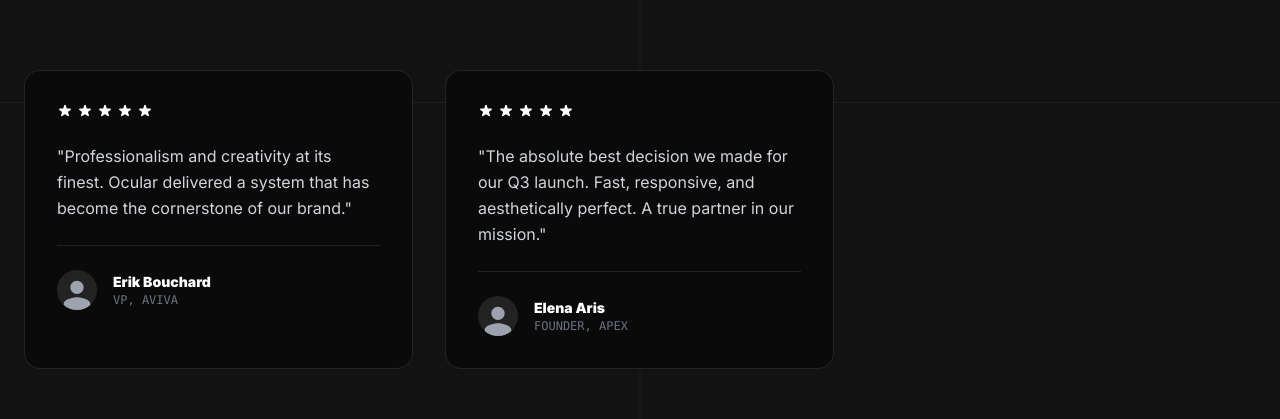
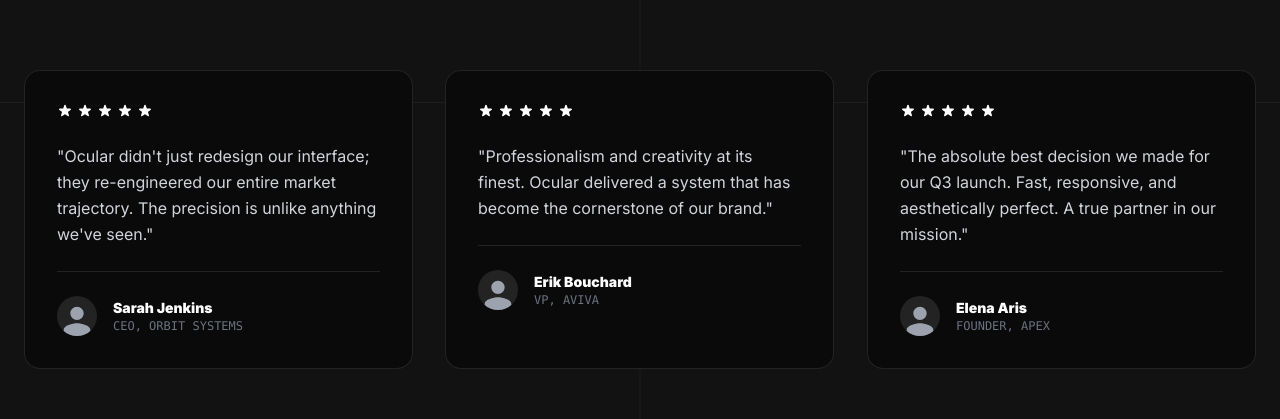
Before and after one commit to ProgramOcular/my-agency, a website: page index.html in a window 1280 px wide. Shown: the part 3283-3702 px from the top of the page. Drawn offline with nearby package versions, Linux system fonts and the light colour scheme; files that its build step writes are made by us from their sources.

Commit message:
Update index.html

```diff
--- a/index.html
+++ b/index.html
@@ -659,7 +659,7 @@ Checking consistency, usability and brand <br> alignment
             </div>
         </section>
 
- <!-- MISSION REPORTS (TESTIMONIALS) -->
+<!-- MISSION REPORTS (TESTIMONIALS) -->
     <section class="py-32 px-6 border-t border-white/5 bg-surface relative overflow-hidden">
         <div class="absolute top-0 left-1/2 -translate-x-1/2 w-px h-full bg-white/5"></div>
         <div class="absolute top-1/2 left-0 w-full h-px bg-white/5"></div>
@@ -681,6 +681,32 @@ Checking consistency, usability and brand <br> alignment
                         <svg class="w-4 h-4" fill="currentColor" viewBox="0 0 20 20"><path d="M9.049 2.927c.3-.921 1.603-.921 1.902 0l1.07 3.292a1 1 0 00.95.69h3.462c.969 0 1.371 1.24.588 1.81l-2.8 2.034a1 1 0 00-.364 1.118l1.07 3.292c.3.921-.755 1.688-1.54 1.118l-2.8-2.034a1 1 0 00-1.175 0l-2.8 2.034c-.784.57-1.838-.197-1.539-1.118l1.07-3.292a1 1 0 00-.364-1.118L2.98 8.72c-.783-.57-.38-1.81.588-1.81h3.461a1 1 0 00.951-.69l1.07-3.292z"/></svg>
                         <svg class="w-4 h-4" fill="currentColor" viewBox="0 0 20 20"><path d="M9.049 2.927c.3-.921 1.603-.921 1.902 0l1.07 3.292a1 1 0 00.95.69h3.462c.969 0 1.371 1.24.588 1.81l-2.8 2.034a1 1 0 00-.364 1.118l1.07 3.292c.3.921-.755 1.688-1.54 1.118l-2.8-2.034a1 1 0 00-1.175 0l-2.8 2.034c-.784.57-1.838-.197-1.539-1.118l1.07-3.292a1 1 0 00-.364-1.118L2.98 8.72c-.783-.57-.38-1.81.588-1.81h3.461a1 1 0 00.951-.69l1.07-3.292z"/></svg>
                         <svg class="w-4 h-4" fill="currentColor" viewBox="0 0 20 20"><path d="M9.049 2.927c.3-.921 1.603-.921 1.902 0l1.07 3.292a1 1 0 00.95.69h3.462c.969 0 1.371 1.24.588 1.81l-2.8 2.034a1 1 0 00-.364 1.118l1.07 3.292c.3.921-.755 1.688-1.54 1.118l-2.8-2.034a1 1 0 00-1.175 0l-2.8 2.034c-.784.57-1.838-.197-1.539-1.118l1.07-3.292a1 1 0 00-.364-1.118L2.98 8.72c-.783-.57-.38-1.81.588-1.81h3.461a1 1 0 00.951-.69l1.07-3.292z"/></svg>
+                    </div>
+                    <p class="text-gray-300 leading-relaxed mb-6">
+                        "Ocular didn't just redesign our interface; they re-engineered our entire market trajectory. The precision is unlike anything we've seen."
+                    </p>
+                    <div class="flex items-center gap-4 border-t border-white/10 pt-6">
+                        <div class="w-10 h-10 bg-white/10 rounded-full flex items-center justify-center overflow-hidden">
+                             <!-- User Icon - Moved upwards slightly -->
+                             <svg class="w-12 h-12 text-gray-400 translate-y-1" fill="currentColor" viewBox="0 0 24 24">
+                                <path d="M12 12c2.21 0 4-1.79 4-4s-1.79-4-4-4-4 1.79-4 4 1.79 4 4 4zm0 2c-2.67 0-8 1.34-8 4v6h16v-6c0-2.66-5.33-4-8-4z"/>
+                             </svg>
+                        </div>
+                        <div>
+                            <p class="text-white font-bold text-sm">Sarah Jenkins</p>
+                            <p class="text-xs font-mono text-gray-500">CEO, ORBIT SYSTEMS</p>
+                        </div>
+                    </div>
+                </div>
+
+                <!-- Review 2 -->
+                <div class="bg-[#0A0A0A] p-8 rounded-2xl border border-white/10 hover:border-white/30 transition duration-500 reveal-on-scroll delay-200">
+                    <div class="flex items-center gap-1 mb-6">
+                        <svg class="w-4 h-4 text-white" fill="currentColor" viewBox="0 0 20 20"><path d="M9.049 2.927c.3-.921 1.603-.921 1.902 0l1.07 3.292a1 1 0 00.95.69h3.462c.969 0 1.371 1.24.588 1.81l-2.8 2.034a1 1 0 00-.364 1.118l1.07 3.292c.3.921-.755 1.688-1.54 1.118l-2.8-2.034a1 1 0 00-1.175 0l-2.8 2.034c-.784.57-1.838-.197-1.539-1.118l1.07-3.292a1 1 0 00-.364-1.118L2.98 8.72c-.783-.57-.38-1.81.588-1.81h3.461a1 1 0 00.951-.69l1.07-3.292z"/></svg>
+                        <svg class="w-4 h-4 text-white" fill="currentColor" viewBox="0 0 20 20"><path d="M9.049 2.927c.3-.921 1.603-.921 1.902 0l1.07 3.292a1 1 0 00.95.69h3.462c.969 0 1.371 1.24.588 1.81l-2.8 2.034a1 1 0 00-.364 1.118l1.07 3.292c.3.921-.755 1.688-1.54 1.118l-2.8-2.034a1 1 0 00-1.175 0l-2.8 2.034c-.784.57-1.838-.197-1.539-1.118l1.07-3.292a1 1 0 00-.364-1.118L2.98 8.72c-.783-.57-.38-1.81.588-1.81h3.461a1 1 0 00.951-.69l1.07-3.292z"/></svg>
+                        <svg class="w-4 h-4 text-white" fill="currentColor" viewBox="0 0 20 20"><path d="M9.049 2.927c.3-.921 1.603-.921 1.902 0l1.07 3.292a1 1 0 00.95.69h3.462c.969 0 1.371 1.24.588 1.81l-2.8 2.034a1 1 0 00-.364 1.118l1.07 3.292c.3.921-.755 1.688-1.54 1.118l-2.8-2.034a1 1 0 00-1.175 0l-2.8 2.034c-.784.57-1.838-.197-1.539-1.118l1.07-3.292a1 1 0 00-.364-1.118L2.98 8.72c-.783-.57-.38-1.81.588-1.81h3.461a1 1 0 00.951-.69l1.07-3.292z"/></svg>
+                        <svg class="w-4 h-4 text-white" fill="currentColor" viewBox="0 0 20 20"><path d="M9.049 2.927c.3-.921 1.603-.921 1.902 0l1.07 3.292a1 1 0 00.95.69h3.462c.969 0 1.371 1.24.588 1.81l-2.8 2.034a1 1 0 00-.364 1.118l1.07 3.292c.3.921-.755 1.688-1.54 1.118l-2.8-2.034a1 1 0 00-1.175 0l-2.8 2.034c-.784.57-1.838-.197-1.539-1.118l1.07-3.292a1 1 0 00-.364-1.118L2.98 8.72c-.783-.57-.38-1.81.588-1.81h3.461a1 1 0 00.951-.69l1.07-3.292z"/></svg>
+                        <svg class="w-4 h-4 text-white" fill="currentColor" viewBox="0 0 20 20"><path d="M9.049 2.927c.3-.921 1.603-.921 1.902 0l1.07 3.292a1 1 0 00.95.69h3.462c.969 0 1.371 1.24.588 1.81l-2.8 2.034a1 1 0 00-.364 1.118l1.07 3.292c.3.921-.755 1.688-1.54 1.118l-2.8-2.034a1 1 0 00-1.175 0l-2.8 2.034c-.784.57-1.838-.197-1.539-1.118l1.07-3.292a1 1 0 00-.364-1.118L2.98 8.72c-.783-.57-.38-1.81.588-1.81h3.461a1 1 0 00.951-.69l1.07-3.292z"/></svg>
                     </div>
                     <p class="text-gray-300 leading-relaxed mb-6">
                         "Professionalism and creativity at its finest. Ocular delivered a system that has become the cornerstone of our brand."
@@ -720,6 +746,7 @@ Checking consistency, usability and brand <br> alignment
             </div>
         </div>
     </section>
+
 
 
         <!-- CTA / Contact -->
```
